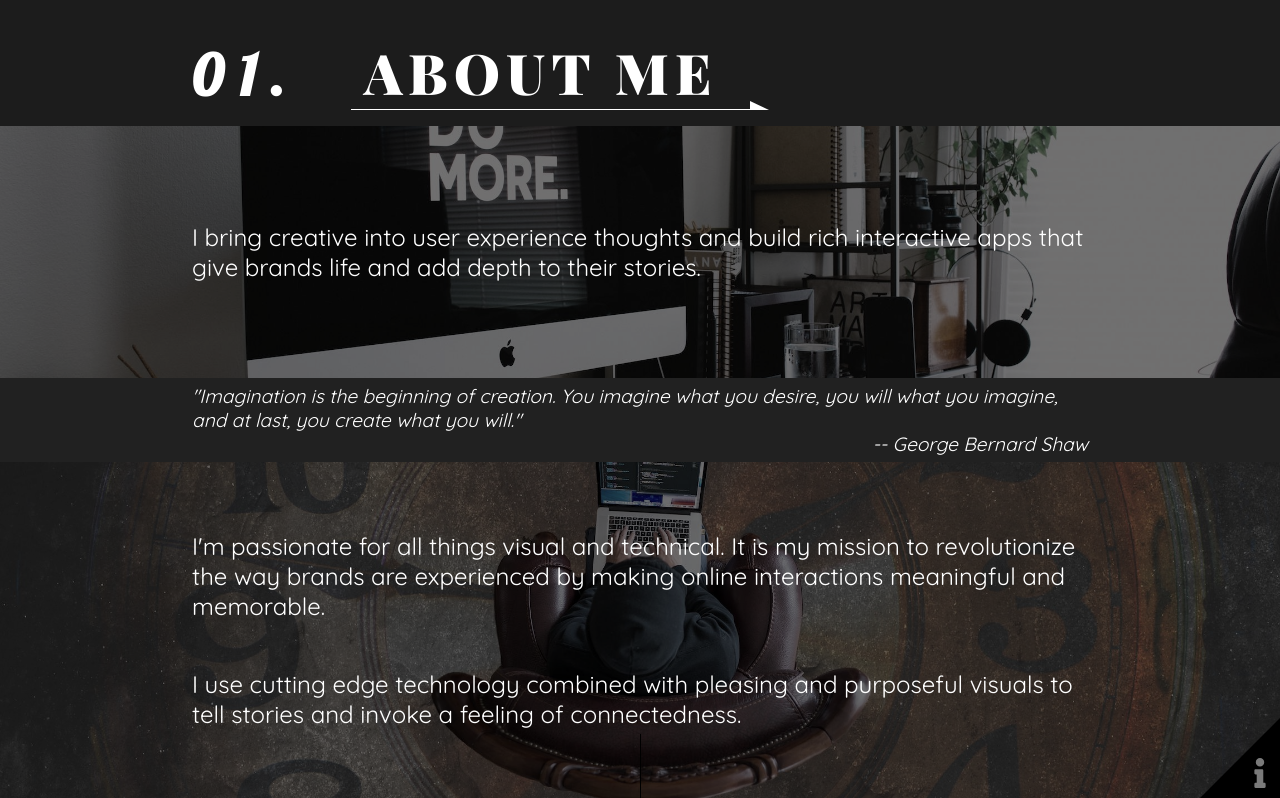
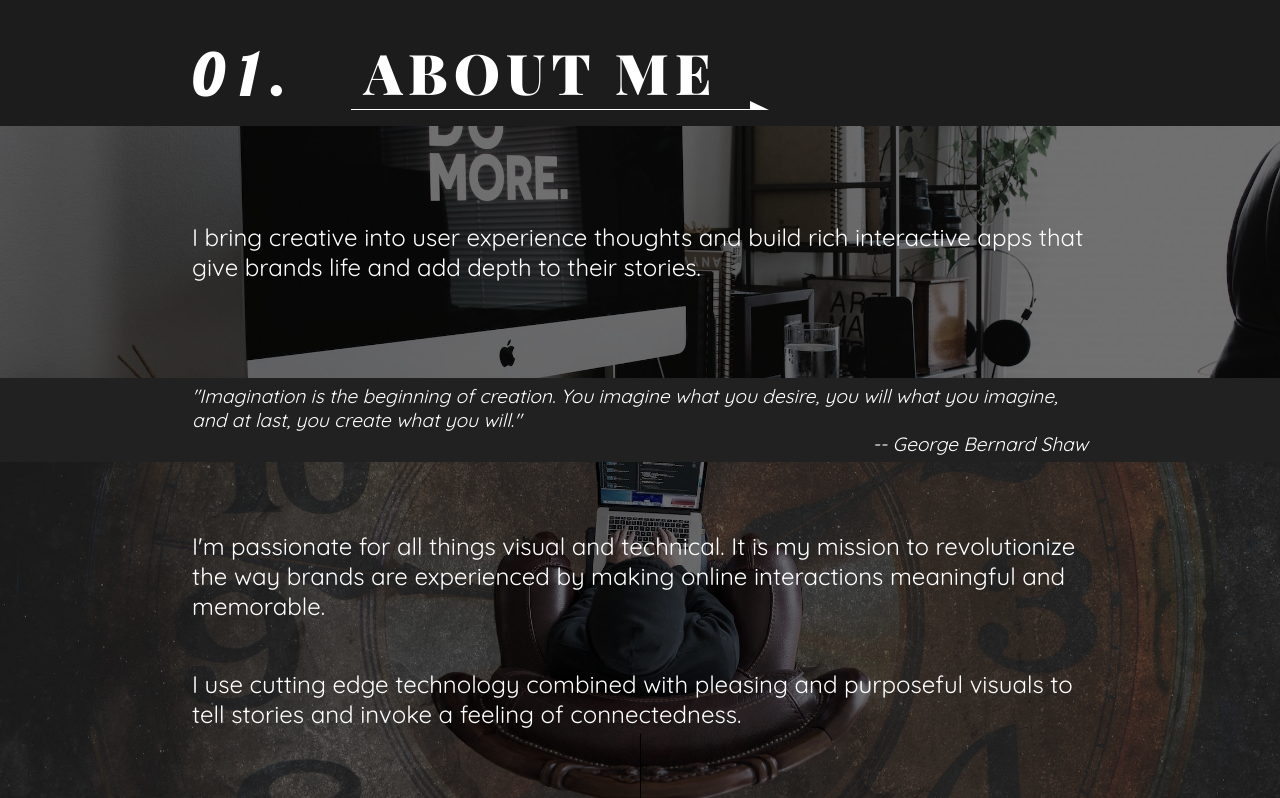
Before and after one commit to codingkix/portfolio, a React (Create React App) app: page / in a window 1280 px wide. Shown: the part 802-1600 px from the top of the page. Built offline with nearby package versions, Linux system fonts and the light colour scheme.

Commit message:
optimize photo show

```diff
--- a/public/index.html
+++ b/public/index.html
@@ -12,7 +12,7 @@
   <link rel="manifest" href="%PUBLIC_URL%/manifest.json">
   <link rel="shortcut icon" href="%PUBLIC_URL%/favicon.ico">
   <link href="https://fonts.googleapis.com/css?family=Lobster|Quicksand|Playfair+Display:900" rel="stylesheet">
-  <script defer src="https://use.fontawesome.com/releases/v5.0.4/js/all.js"></script>
+  <!-- <script defer src="https://use.fontawesome.com/releases/v5.0.4/js/all.js"></script> -->
   <!--
       Notice the use of %PUBLIC_URL% in the tags above.
       It will be replaced with the URL of the `public` folder during the build.
--- a/src/About.css
+++ b/src/About.css
@@ -9,8 +9,8 @@
 .About-header {
 	padding: 0 10%;
 	cursor: pointer;
-	font-size: 3.5rem !important;
-	align-items: flex-end !important;
+	font-size: 3.5rem;
+	align-items: flex-end;
 }
 
 .About-header-more {
@@ -69,26 +69,13 @@
 	overflow: hidden;
 }
 
-.About-more-indicator {
-	position: absolute;
-	bottom: 0;
-	right: 0;
-	width: 0;
-	height: 0;
-	border-bottom: 5rem solid #000;
-	border-left: 5rem solid transparent;
-	cursor: pointer;
-	z-index: 10;
+.more .parallax-1,
+.more .parallax-2 {
+	transform: translateX(calc(50vw + 50%));
 }
 
-.About-more-indicator .fa-info {
-	position: absolute;
-	bottom: -70px;
-	right: 5px;
-	width: 30px;
-	height: 30px;
-	color: #fff;
-	animation: blink 1.5s linear alternate infinite;
+.more .About-section__quote {
+	transform: translateX(calc(-50vw - 50%));
 }
 
 .About-more-container {
@@ -96,23 +83,12 @@
 	display: flex;
 	justify-content: center;
 	align-items: center;
-	bottom: 0;
-	right: 0;
-	width: 3rem;
-	height: 3rem;
-	border-top-left-radius: 100%;
-	z-index: 5;
-	background-color: #212121;
-	transition-timing-function: cubic-bezier(0.34, 0.99, 0.36, 1);
-	transition-property: width, height, border-top-left-radius;
-	transition-duration: 1s, 1s, 1.5s;
-}
-
-.expanded {
+	top: 0;
+	left: 0;
 	width: 100%;
 	height: 100%;
-	border-top-left-radius: 0;
-	opacity: 1;
+	z-index: -1;
+	background-color: #212121;
 }
 
 .About-more-text {
@@ -125,35 +101,41 @@
 	visibility: hidden;
 }
 
-.About-more-text p {
+.About-more-text-wrapper {
+	overflow: hidden;
+	margin: 1rem 0;
+}
+
+.About-more-text-wrapper p {
+	margin: 0;
 	max-width: 30vw;
 	font-size: 1.2rem;
-	overflow: hidden;
-	max-height: 0;
+	transform: translateY(-100%);
+	will-change: transform;
 }
 
-.About-more-text p:nth-child(1) {
-	transition: max-height 0.5s ease-in-out 1s;
+.About-more-text .About-more-text-wrapper:nth-child(1) p {
+	transition: transform 0.5s ease-in-out 1s;
 }
 
-.About-more-text p:nth-child(2) {
-	transition: max-height 0.5s ease-in-out 1.5s;
+.About-more-text .About-more-text-wrapper:nth-child(2) p {
+	transition: transform 0.5s ease-in-out 1.5s;
 }
 
-.About-more-text p:nth-child(3) {
-	transition: max-height 0.5s ease-in-out 2s;
+.About-more-text .About-more-text-wrapper:nth-child(3) p {
+	transition: transform 0.5s ease-in-out 2s;
 }
 
-.About-more-text p:nth-child(4) {
-	transition: max-height 0.5s ease-in-out 2.5s;
+.About-more-text .About-more-text-wrapper:nth-child(4) p {
+	transition: transform 0.5s ease-in-out 2.5s;
 }
 
-.expanded .About-more-text {
+.more .About-more-text {
 	visibility: visible;
 }
 
-.expanded .About-more-text p {
-	max-height: 6rem;
+.more .About-more-text-wrapper p {
+	transform: translateY(0);
 }
 
 .About-more-photos-wrapper {
@@ -166,9 +148,10 @@
 	position: relative;
 	width: 70%;
 	height: 100%;
+	overflow: hidden;
 }
 
-.expanded .About-more-photos-wrapper {
+.more .About-more-photos-wrapper {
 	visibility: visible;
 }
 
@@ -206,7 +189,7 @@
 	height: calc(100% - 100% / 2.5);
 }
 
-.About-more-photos .show .mask0 {
+.About-more-photos .current .mask0 {
 	width: 40%;
 }
 
@@ -216,7 +199,7 @@
 	height: calc(100% - 100% / 1.5);
 }
 
-.About-more-photos .show .mask1 {
+.About-more-photos .current .mask1 {
 	width: 100%;
 }
 
@@ -226,7 +209,7 @@
 	height: calc(100% / 3.286);
 }
 
-.About-more-photos .show .mask2 {
+.About-more-photos .current .mask2 {
 	width: calc(100% / 3.286);
 }
 
@@ -236,19 +219,22 @@
 	height: calc(100% / 2.5);
 }
 
-.About-more-photos .show .mask3 {
+.About-more-photos .current .mask3 {
 	width: 100%;
 }
 
-.About-more-photos .show {
-	z-index: 0;
-	width: 100%;
+.About-more-photos .current {
+	transform: translateX(0);
+	z-index: 1;
 }
 
-.About-more-photos .hide {
-	width: 0;
-	transition-delay: 1s;
-	z-index: -1;
+.About-more-photos .pre {
+	transform: translateX(-100%);
+	z-index: 0;
+}
+
+.About-more-photos .after {
+	transform: translateX(100%);
 }
 
 .About-more-photos li {
@@ -256,11 +242,10 @@
 	background-position: center;
 	background-repeat: no-repeat;
 	position: absolute;
-	top: 0;
-	left: 0;
-	bottom: 0;
-	width: 0;
-	transition: width 1s cubic-bezier(0.55, 0.33, 0.01, 1.01);
+	width: 100%;
+	height: 100%;
+	transition: transform 1s cubic-bezier(0.55, 0.33, 0.01, 1.01);
+	will-change: transform;
 }
 
 .About-more-photos li:nth-child(1) {
@@ -289,6 +274,9 @@
 	justify-content: center;
 	align-items: center;
 	position: relative;
+	transform: translateX(0);
+	transition: transform 0.8s ease-out;
+	will-change: transform;
 }
 
 .About-section p {
--- a/src/About.js
+++ b/src/About.js
@@ -1,17 +1,25 @@
 import React, { PureComponent } from "react"
 import cx from "classnames"
 import _ from "lodash"
+import "./SectionHeader.css"
 import "./About.css"
 
 const PHOTO_NUM = 4
 let intervalId
+
+const MORE_TEXT = [
+	"Besides implementing applications with beautiful code, I love cooking delicious dishes.",
+	"Same as my pursue the pixel perfect UI design, I have put much hearts into the elegant dish presentations.",
+	"In order to enjoy food without any guilty, I work out a lot. Having conquered Marathon runs strengthen not only my body but also mind.",
+	"To me, cooking and running are more like meditation. If you are fond of any of this, please share your experience with me.",
+]
 class About extends PureComponent {
 	state = {
 		showMore: false,
 		currentPhotoIndex: -1,
 	}
 
-	handleAboutMoreClick = e => {
+	handleAboutMoreClick = (e) => {
 		e.preventDefault()
 		const show = this.state.showMore
 
@@ -32,13 +40,8 @@ class About extends PureComponent {
 
 	render() {
 		return (
-			<article id="about" className="About">
-				<h3
-					className={cx("SectionHeader", "About-header", {
-						more: this.state.showMore,
-					})}
-					onClick={this.handleAboutMoreClick}
-				>
+			<article id="about" className={cx("About", { more: this.state.showMore })}>
+				<h3 className="SectionHeader About-header" onClick={this.handleAboutMoreClick}>
 					<label>01.</label>
 					<span className="arrow arrow__left" />
 					<span className="About-header-more">more</span>
@@ -71,41 +74,28 @@ class About extends PureComponent {
 							and invoke a feeling of connectedness.
 						</p>
 					</section>
-					<div className="About-more-indicator" onClick={this.handleAboutMoreClick}>
-						<i className="fas fa-info fa-2x" />
-					</div>
-					<section
-						className={cx("About-more-container", {
-							expanded: this.state.showMore,
-						})}
-					>
+					<section className="About-more-container">
 						<div className="About-more-text">
-							<p>
-								Besides implementing applications with beautiful code, I also love cooking delicious
-								dishes.
-							</p>
-							<p>
-								Same as my pursue the pixel perfect UI design, I have put much hearts into the elegant
-								dish presentations.
-							</p>
-							<p>
-								In order to enjoy food without any guilty, I love working out a lot. Having conquered
-								several Marathon runs boost my strength not only on body but also to mind.
-							</p>
-							<p>
-								To me, cooking and running are also like meditation process after coding work. If you
-								are fond of any of this, feel free contact me to share your experience.
-							</p>
+							{MORE_TEXT.map((text, index) => {
+								return (
+									<div className="About-more-text-wrapper" key={index}>
+										<p>{text}</p>
+									</div>
+								)
+							})}
 						</div>
 						<div className="About-more-photos-wrapper">
 							<ul className="About-more-photos">
-								{_.times(PHOTO_NUM, i => {
+								{_.times(PHOTO_NUM, (i) => {
 									return (
 										<li
 											key={i}
 											className={cx({
-												show: i === this.state.currentPhotoIndex,
-												hide: i !== this.state.currentPhotoIndex,
+												current: i === this.state.currentPhotoIndex,
+												pre:
+													i !== this.state.currentPhotoIndex &&
+													i !== this.state.currentPhotoIndex - 1,
+												after: i === this.state.currentPhotoIndex - 1,
 											})}
 										>
 											<div className={`mask mask${i}`} />
```
Also changed, not shown: 1 other file (tests, documents, lock files or other folders).
